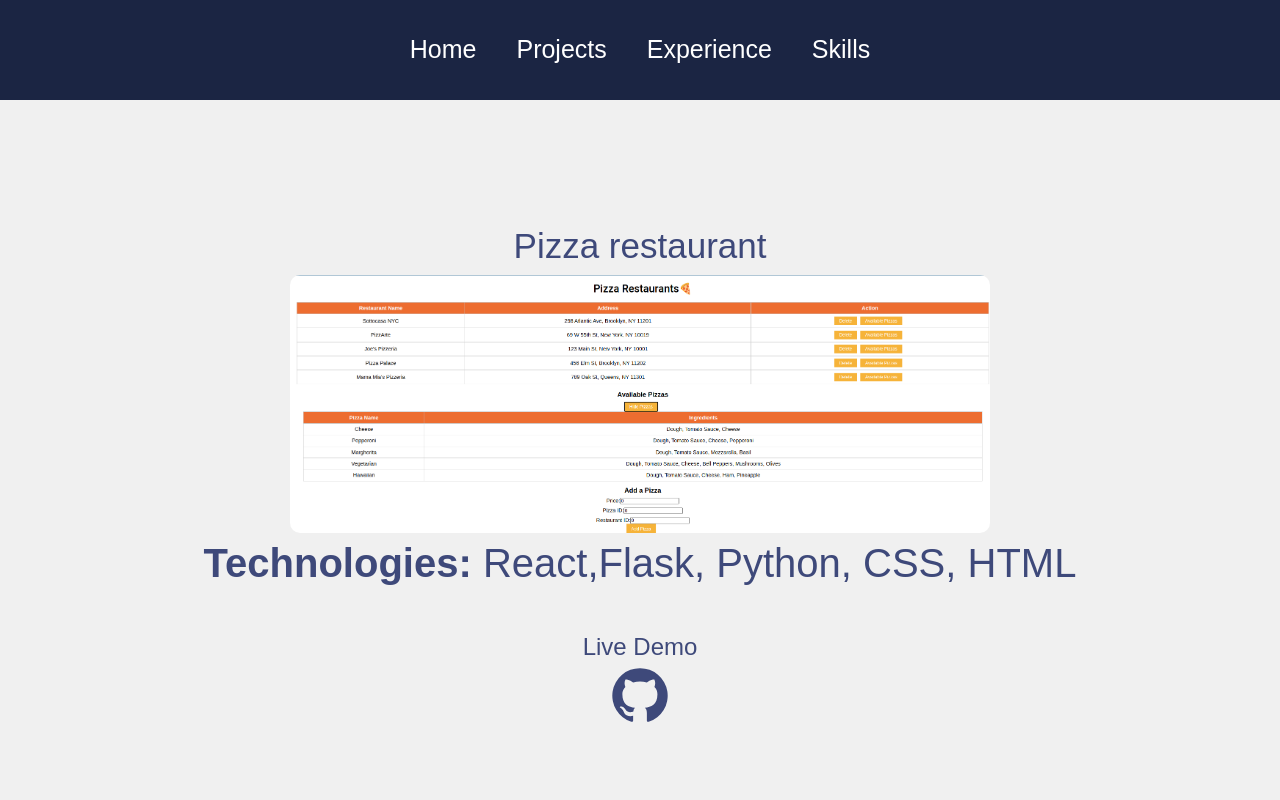
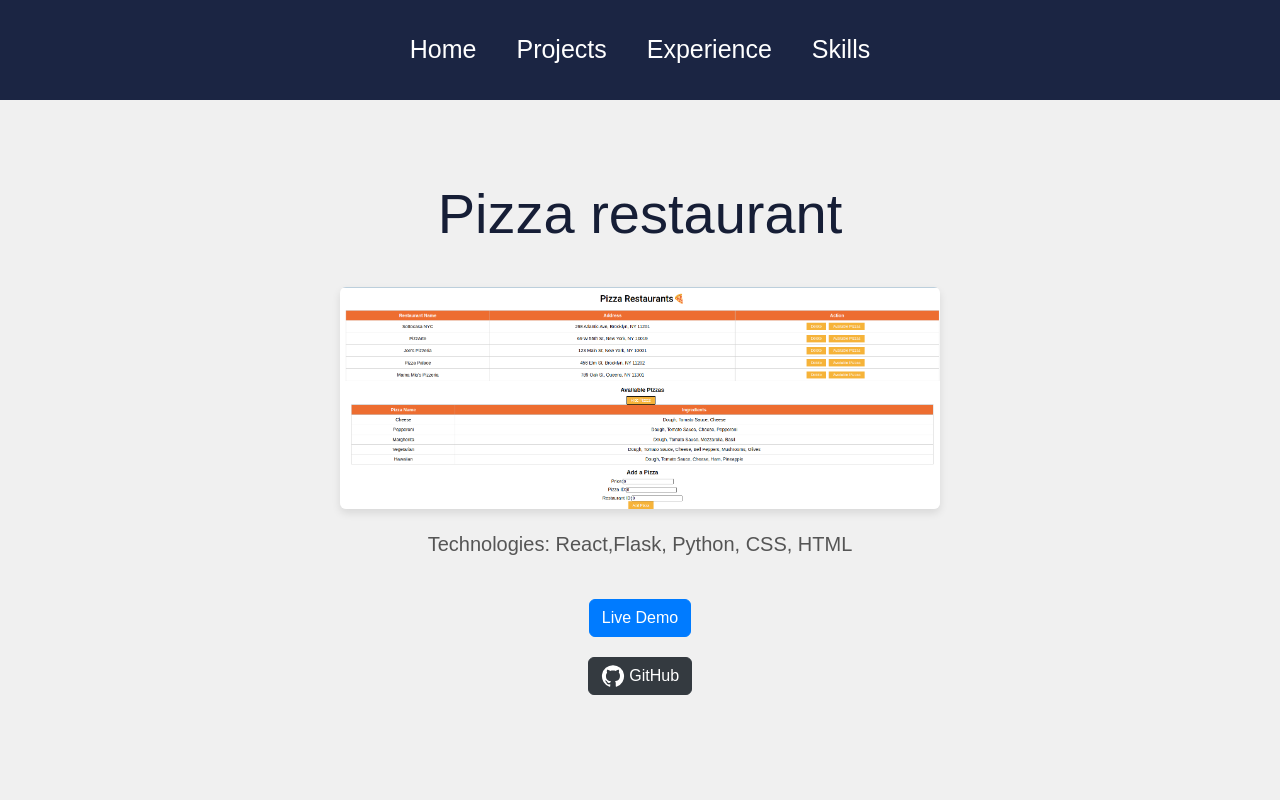
Before and after one commit to VictorWanjala/My-portfolio, a React (Create React App) app: page /project/1 in a window 1280 px wide. Shown: the top 800 px of the page. Built offline with nearby package versions, Linux system fonts and the light colour scheme.

Commit message:
updating projects

```diff
--- a/src/components/ProjectDisplay.js
+++ b/src/components/ProjectDisplay.js
@@ -5,25 +5,24 @@ import { GitHub } from '@mui/icons-material';
 import '../styles/ProjectDisplay.css';
 import 'bootstrap/dist/css/bootstrap.min.css';
 
-
 function ProjectDisplay() {
   const { id } = useParams();
   const project = projectList[id];
 
   return (
-        <div className='project'>
-            <h1>{project.name}</h1>
-            <img src={project.image} alt={project.name} />
-            <p><b>Technologies:</b> {project.technologies}</p>
+    <div className="container project">
+      <h1 className="display-4">{project.name}</h1>
+      <img src={project.image} alt={project.name} className="img-fluid rounded" />
+      <p className="lead"><b>Technologies:</b> {project.technologies}</p>
 
       {project.liveDemo && (
-              <a href={project.liveDemo} target="_blank" rel="noopener noreferrer" className="demo-link">
+        <a href={project.liveDemo} target="_blank" rel="noopener noreferrer" className="btn btn-primary mr-2">
           Live Demo
         </a>
       )}
 
-            <a href={project.github} target="_blank" rel="noopener noreferrer">
-                <GitHub />
+      <a href={project.github} target="_blank" rel="noopener noreferrer" className="btn btn-dark">
+        <GitHub /> GitHub
       </a>
     </div>
   );
--- a/src/styles/ProjectDisplay.css
+++ b/src/styles/ProjectDisplay.css
@@ -1,40 +1,52 @@
+/* ProjectDisplay.css */
+
 .project {
-  width: 100%;
-  height: calc(100vh - 100px);
   display: flex;
-  justify-content: center;
+  flex-direction: column;
   align-items: center;
-  flex-direction: column;
+  margin-top: 80px;
+  margin-bottom: 150px;
 }
 
-.project h1 {
-  margin-top: 50px;
-  color: #3e497a;
-  font-size: 35px;
+.display-4 {
+  color: #161e36;
+  margin-bottom: 20px;
 }
 
-.project img {
-  width: 700px;
-  border-radius: 10px;
+.img-fluid {
+  width: 100%;
+  max-width: 600px;
+  height: auto;
+  border-radius: 8px;
+  margin: 20px 0;
+  box-shadow: 0 4px 8px rgba(0, 0, 0, 0.1);
 }
 
-.project p {
-  font-size: 40px;
-  color: #3e497a;
+.lead {
+  color: #555;
+  margin-bottom: 20px;
 }
 
-.project .demo-link {
+.btn {
   margin-top: 20px;
-  font-size: 24px;
-  color: #3e497a;
-  text-decoration: none;
 }
 
-.project .demo-link:hover {
-  text-decoration: underline;
+.btn-primary {
+  background-color: #007bff; /* Bootstrap's primary color */
+  border-color: #007bff;
 }
 
-.project svg {
-  font-size: 60px;
-  color: #3e497a;
+.btn-primary:hover {
+  background-color: #0056b3; /* Darker shade on hover */
+  border-color: #0056b3;
 }
+
+.btn-dark {
+  background-color: #343a40; /* Bootstrap's dark color */
+  border-color: #343a40;
+}
+
+.btn-dark:hover {
+  background-color: #1d2124; /* Darker shade on hover */
+  border-color: #1d2124;
+}
```
Lines whose indentation alone changed are shown as unchanged.
